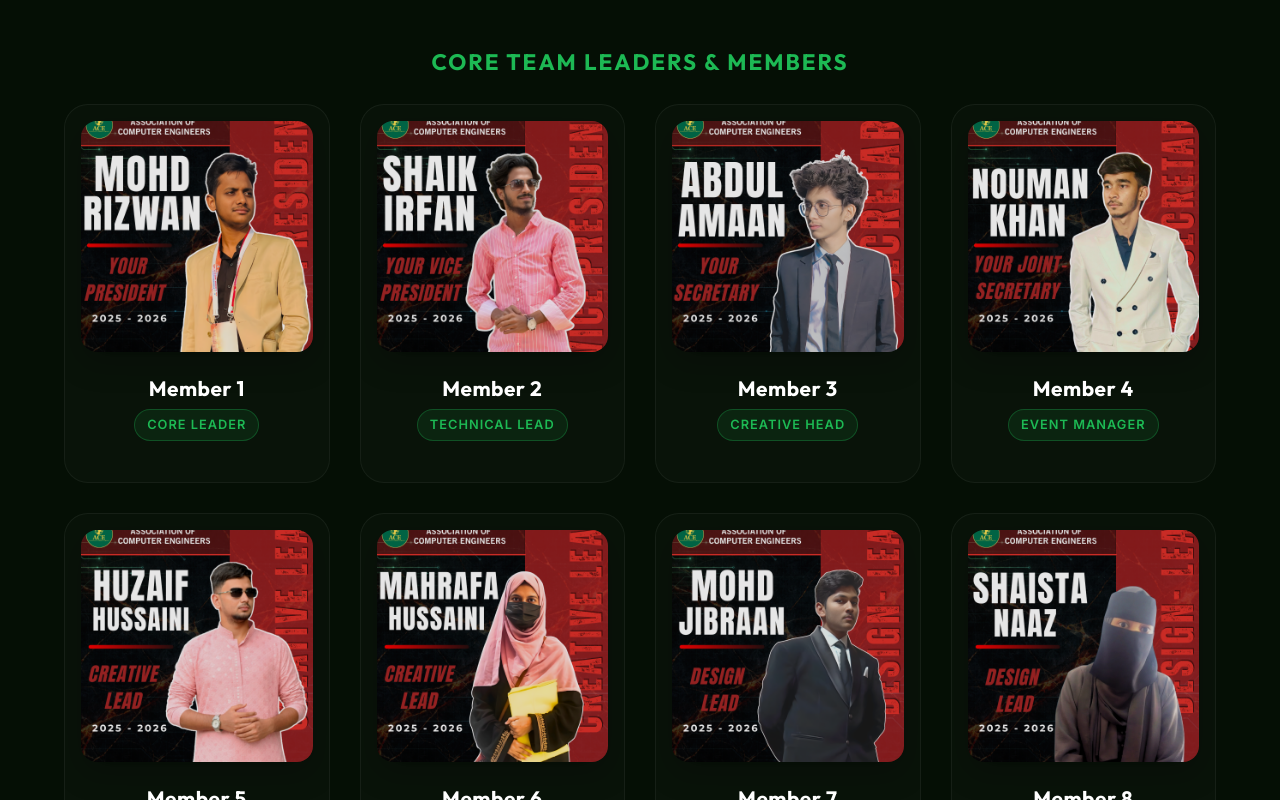
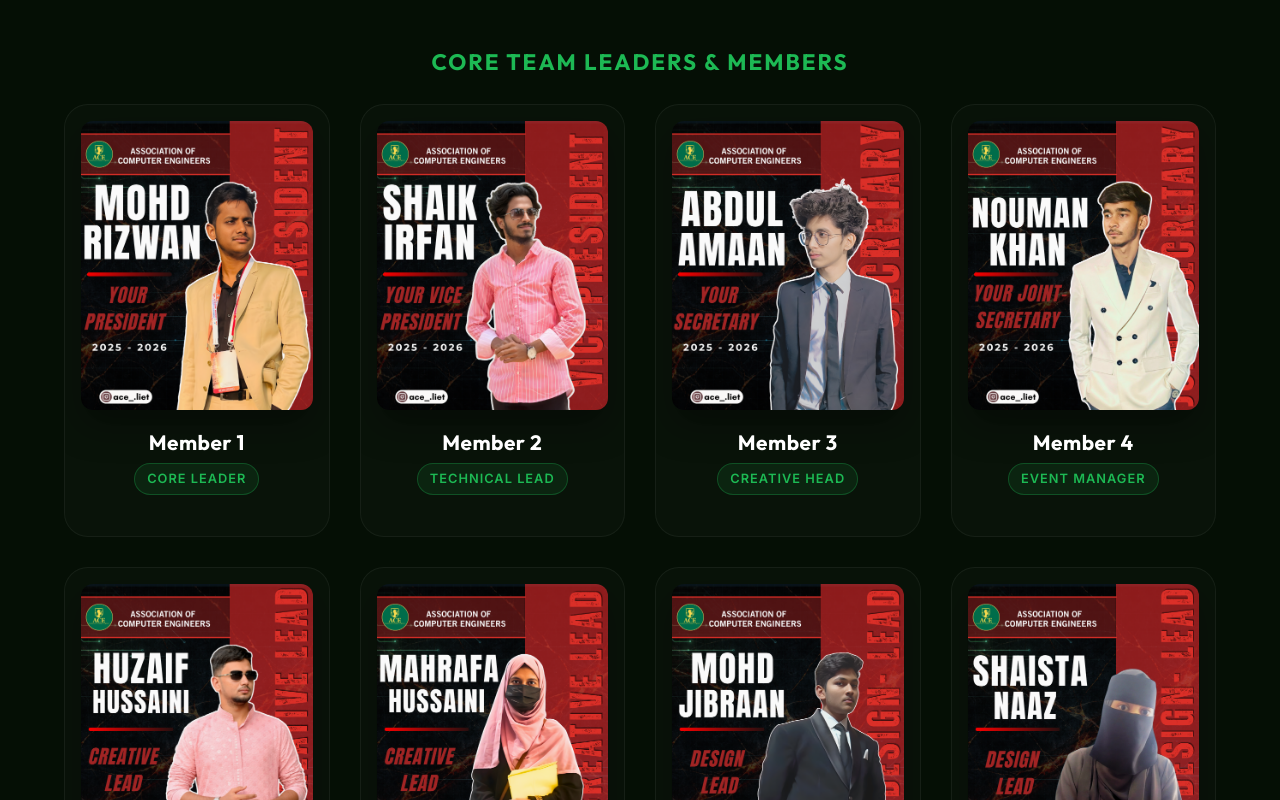
Before and after one commit to legexzt/ace.liet, a React (Vite) app: page / in a window 1280 px wide. Shown: the part 5220-6020 px from the top of the page. Built offline with nearby package versions, Linux system fonts and the light colour scheme; no server answers.

Commit message:
Fix image cropping in core team cards to display full posters

```diff
--- a/src/components/Team.css
+++ b/src/components/Team.css
@@ -214,19 +214,20 @@
 .core-card__image-container {
     position: relative;
     width: 100%;
-    aspect-ratio: 1 / 1;
-    margin-bottom: 24px;
-    border-radius: 16px;
+    height: auto;
+    margin-bottom: 20px;
+    border-radius: 12px;
     overflow: hidden;
-    box-shadow: 0 10px 30px rgba(0,0,0,0.3);
+    box-shadow: 0 15px 35px rgba(0,0,0,0.4);
 }
 
 .core-card__image {
     width: 100%;
-    height: 100%;
-    object-fit: cover;
+    height: auto;
+    display: block;
+    object-fit: contain;
     transition: all 0.7s cubic-bezier(0.16, 1, 0.3, 1);
-    filter: brightness(0.9);
+    filter: brightness(0.98);
 }
 
 .core-card:hover .core-card__image {
```
